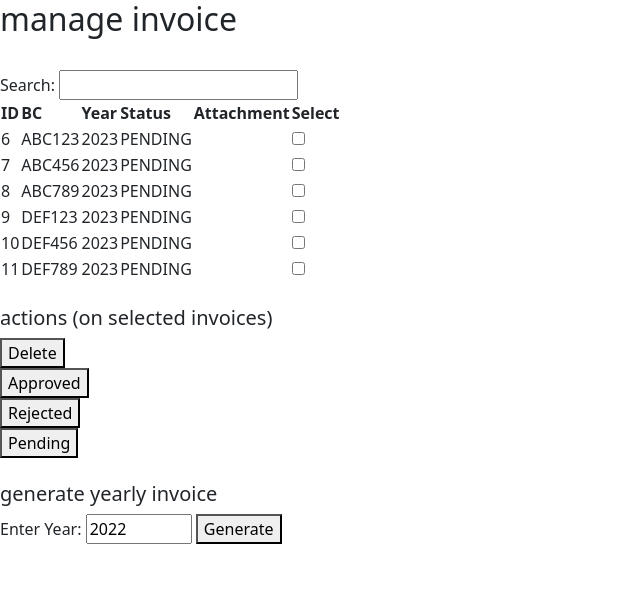
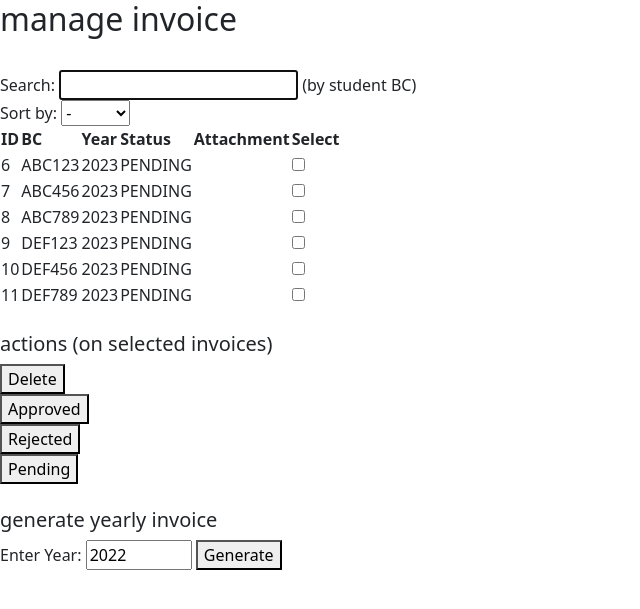
Before and after one commit to mrahmatm/csc578_grp, a PHP site: the page made by staff/manage invoices.php in a window 1280 px wide. Shown: the top 609 px of the page, without its empty margins (0-640 px from the left). Run offline with PHP 8.4, Linux system fonts and the light colour scheme; a user stored in the database is signed in; data comes from the database, SQL or seed files in the repository.

Commit message:
added sort function to manage invoice (staff)

```diff
--- a/db.php
+++ b/db.php
@@ -127,11 +127,17 @@
         require "connect.php";
 
         $target = $_REQUEST['t'];
+        $sort = $_REQUEST['s'];
+
+
 
         if(!strstr($target, "0"))
-            $condition = " WHERE student_BC LIKE '".$target."%'";
+            $condition = " WHERE student_BC LIKE '%".$target."%'";
         else
             $condition = "";
+
+        if(!strstr($sort, "-"))
+            $condition .= " ORDER BY ".$sort;
 
         $stmt = $pdo->prepare("SELECT * FROM invoice".$condition);
         $stmt->execute();
--- a/scripts.js
+++ b/scripts.js
@@ -604,7 +604,8 @@ function fetchAllInvoice(){
     }
 
 
-        xmlhttp.open("GET", "../db.php?type=fetchAllInvoice&t="+document.getElementById("inputSearch").value, true);
+        xmlhttp.open("GET", "../db.php?type=fetchAllInvoice&t="+document.getElementById("inputSearch").value+
+        "&s="+document.getElementById("sortType").value, true);
 
     //alert("paramter sent: " + input);
     xmlhttp.send();
--- a/staff/manage invoices.php
+++ b/staff/manage invoices.php
@@ -27,7 +27,15 @@
 <body>
     <h2>manage invoice</h2><br>
     <label for="inputSearch">Search:</label>
-    <input type="text" id="inputSearch" onkeyup="fetchAllInvoice()"><br>
+    <input type="text" id="inputSearch" onkeyup="fetchAllInvoice()" autofocus>
+    <label for="inputSearch"> (by student BC)</label><br>
+    <label for="sortType">Sort by: </label>
+    <select name="sortType" id="sortType" onchange="fetchAllInvoice()">
+        <option value="-" selected>-</option>
+        <option value="student_BC">BC</option>
+        <option value="invoice_year">Year</option>
+        <option value="invoice_status">Status</option>
+    </select><br>
     <div>
         <table id="invoiceTable">
             <tr>
```
